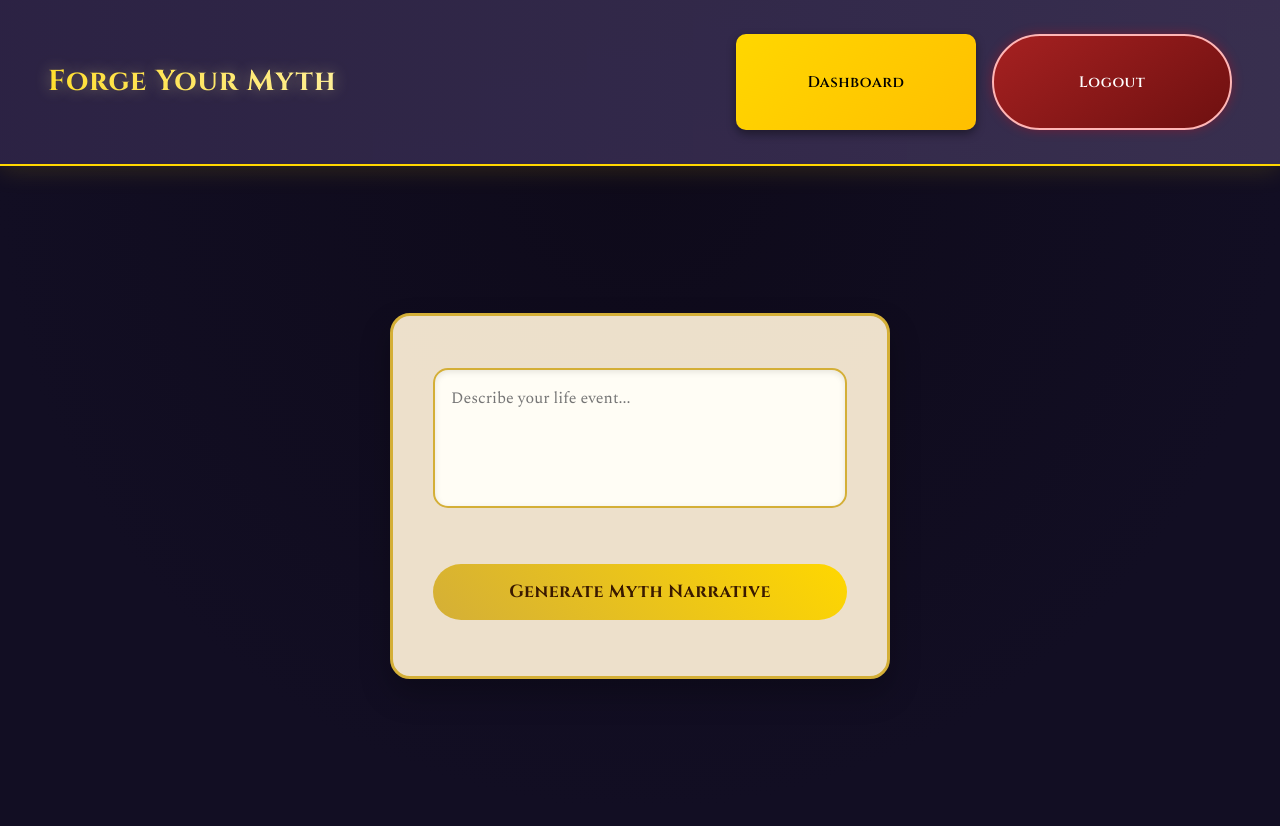
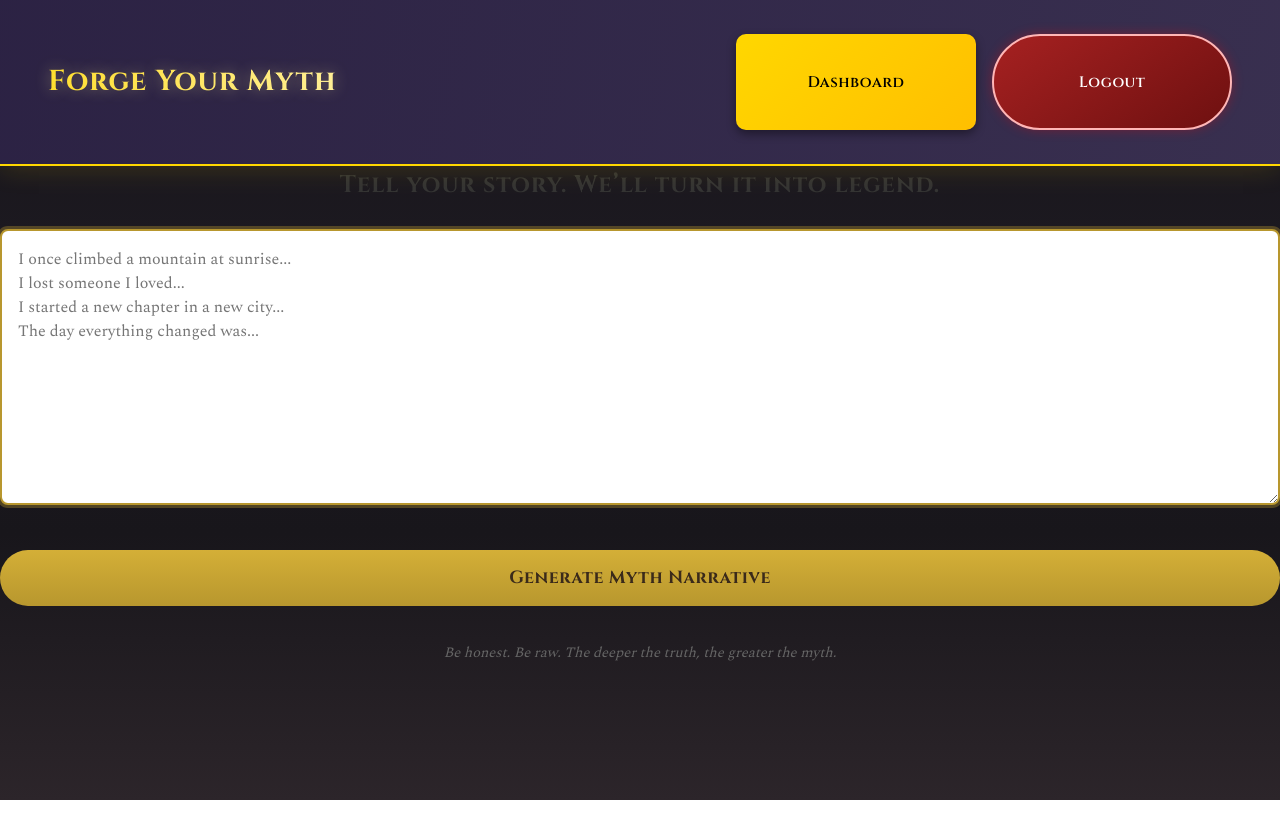
Before and after one commit to saicharan1962/mythforge-frontend, a React (Create React App) app: page /create in a window 1280 px wide. After the commit the page ends 800 px from the top, so only its background shows below. Built offline with nearby package versions, Linux system fonts and the light colour scheme.

Commit message:
Admin dashboard and error codes

```diff
--- a/src/api/api.js
+++ b/src/api/api.js
@@ -1,21 +1,14 @@
 // src/api/api.js
 import axios from "axios";
 
-/**
- * Create a preconfigured Axios instance for MythForge API calls
- * Backend: http://localhost:5001/api
- */
 const api = axios.create({
-  baseURL: "http://localhost:5001/api", // ✅ matches your backend port and prefix
+  baseURL: "http://localhost:5001/api",
   headers: {
     "Content-Type": "application/json",
   },
 });
 
-/**
- * Request interceptor
- * Attach JWT token to every outgoing request
- */
+// Attach token to every request
 api.interceptors.request.use((config) => {
   const token = localStorage.getItem("token");
   if (token) {
@@ -26,17 +19,14 @@ api.interceptors.request.use((config) => {
   return config;
 });
 
-/**
- * Response interceptor
- * If backend responds 401 => clear token and redirect to login
- */
+// Handle errors globally
 api.interceptors.response.use(
   (res) => res,
   (err) => {
     if (err.response?.status === 401) {
       console.error("🔒 Unauthorized — Redirecting to /auth");
       localStorage.removeItem("token");
-      window.location.href = "/auth"; // Redirect to login page
+      window.location.href = "/auth";
     } else if (err.response) {
       console.error(
         `❌ API Error [${err.response.status}]:`,
@@ -45,6 +35,7 @@ api.interceptors.response.use(
     } else {
       console.error("❌ API Connection Error:", err.message);
     }
+
     return Promise.reject(err);
   }
 );
--- a/src/pages/AdminDashboard.css
+++ b/src/pages/AdminDashboard.css
@@ -1,77 +1,104 @@
-/* src/pages/CreateMyth.css */
+/* src/pages/AdminDashboard.css */
 
-.create-page {
+.admin-container {
   display: flex;
   justify-content: center;
-  align-items: center;
-  min-height: calc(100vh - 140px);
-  padding: 2rem;
-  background: radial-gradient(circle at top, #0e0a1a, #120e23 70%);
+  padding: 40px 0;
+  background: #0e0a1a;
+  min-height: 100vh;
+  color: #f8e6b5;
 }
 
-.create-card {
-  background: rgba(244, 232, 209, 0.97);
-  padding: 2.5rem;
-  border-radius: 20px;
-  border: 3px solid #d4af37;
-  width: 100%;
-  max-width: 500px;
-  box-shadow: 0 15px 30px rgba(0, 0, 0, 0.25);
-  transition: transform 0.2s ease;
+.admin-card {
+  background: rgba(255, 255, 255, 0.05);
+  padding: 30px;
+  border-radius: 16px;
+  width: 90%;
+  max-width: 1100px;
+  backdrop-filter: blur(12px);
+  box-shadow: 0 0 40px rgba(255, 215, 0, 0.25);
 }
 
-.create-card:hover {
-  transform: translateY(-4px);
+.admin-title {
+  text-align: center;
+  font-size: 38px;
+  color: #ffd700;
+  text-shadow: 0 0 12px rgba(255, 215, 0, 0.6);
 }
 
-.create-card h2 {
+.admin-subtitle {
   text-align: center;
-  color: #b8972e;
-  font-family: "Cinzel", serif;
-  margin-bottom: 1.5rem;
-  font-size: 1.8rem;
-  text-shadow: 0 0 10px #ffd70088;
+  margin-bottom: 20px;
+  font-size: 18px;
+  opacity: 0.8;
 }
 
-.create-card textarea {
+.admin-table {
   width: 100%;
-  height: 140px;
-  padding: 1rem;
-  border: 2px solid #d4af37;
-  border-radius: 15px;
-  margin-bottom: 1.5rem;
-  background: #fffdf5;
-  font-family: 'Spectral', serif;
-  font-size: 1rem;
-  resize: none;
-  box-shadow: inset 0 2px 6px rgba(0, 0, 0, 0.1);
+  border-collapse: collapse;
+  margin-top: 20px;
 }
 
-.create-card textarea:focus {
-  outline: none;
-  border-color: #ffd700;
-  box-shadow: 0 0 8px #ffd700aa;
+.admin-table th,
+.admin-table td {
+  padding: 12px 15px;
+  border-bottom: 1px solid rgba(255, 255, 255, 0.15);
+  text-align: left;
 }
 
-.create-card button {
-  width: 100%;
-  padding: 1rem;
-  background: linear-gradient(45deg, #d4af37, #ffd700);
-  color: #3a1a00;
-  border: none;
-  border-radius: 50px;
-  font-weight: bold;
-  font-size: 1.1rem;
-  cursor: pointer;
-  transition: background 0.3s, transform 0.2s;
+.admin-table th {
+  color: #ffd700;
+  font-size: 16px;
+  text-transform: uppercase;
+  opacity: 0.9;
 }
 
-.create-card button:hover:not(:disabled) {
-  background: linear-gradient(45deg, #ffd700, #ffcc33);
-  transform: translateY(-2px);
+.admin-table tr:hover {
+  background: rgba(255, 255, 255, 0.05);
 }
 
-.create-card button:disabled {
-  opacity: 0.7;
-  cursor: not-allowed;
+/* TOGGLE SWITCH */
+.switch {
+  position: relative;
+  display: inline-block;
+  width: 46px;
+  height: 24px;
 }
+
+.switch input {
+  opacity: 0;
+  width: 0;
+  height: 0;
+}
+
+.slider {
+  position: absolute;
+  cursor: pointer;
+  top: 0;
+  left: 0;
+  right: 0;
+  bottom: 0;
+  background-color: #b23a48;
+  transition: 0.4s;
+  border-radius: 24px;
+}
+
+.slider:before {
+  position: absolute;
+  content: "";
+  height: 18px;
+  width: 18px;
+  left: 4px;
+  bottom: 3px;
+  background-color: white;
+  transition: 0.4s;
+  border-radius: 50%;
+}
+
+input:checked + .slider {
+  background-color: #2ecc71;
+}
+
+input:checked + .slider:before {
+  transform: translateX(22px);
+}
--- a/src/pages/CreateMyth.css
+++ b/src/pages/CreateMyth.css
@@ -1,63 +1,43 @@
-/* CreateMyth.css */
-
-.create-page {
-  display: flex;
-  justify-content: center;
-  align-items: center;
-  min-height: calc(100vh - 140px);
-  padding: 2rem;
-}
-
-.create-card {
-  background: rgba(244,232,209,0.97);
-  padding: 2.5rem;
-  border-radius: 20px;
-  border: 3px solid #d4af37;
-  width: 50%;
-  max-width: 200%;
-  box-shadow: 0 15px 30px rgba(0,0,0,0.2);
+.error-banner {
+  background: #ffebee;
+  color: #c62828;
+  padding: 12px 16px;
+  border-radius: 8px;
+  margin-bottom: 20px;
+  font-size: 0.95rem;
+  border-left: 4px solid #c62828;
 }
 
 .create-card h2 {
+  margin-bottom: 12px;
+  color: #333;
   text-align: center;
-  color: #b8972e;
-  margin-bottom: 1.5rem;
 }
 
-.create-card textarea {
-  width: 100%;
-  height: 120px;
-  padding: 1rem;
-  border: 2px solid #d4af37;
-  border-radius: 15px;
-  margin-bottom: 1rem;
-  background: #fffdf5;
-  font-family: 'Spectral', serif;
-  font-size: 1rem;
+.hint {
+  text-align: center;
+  color: #666;
+  font-size: 0.9rem;
+  margin-top: 20px;
+  font-style: italic;
 }
 
-.create-card select {
-  width: 100%;
-  padding: 1rem;
-  border: 2px solid #d4af37;
-  border-radius: 50px;
-  margin-bottom: 1rem;
-  background: #fffdf5;
-  font-size: 1rem;
+button.loading {
+  opacity: 0.8;
+  cursor: not-allowed;
 }
 
-.create-card button {
-  width: 100%;
-  padding: 1rem;
-  background: linear-gradient(45deg, #d4af37, #ffd700);
-  color: #3a1a00;
-  border: none;
-  border-radius: 50px;
-  font-weight: bold;
-  font-size: 1.1rem;
+.spinner {
+  display: inline-block;
+  width: 16px;
+  height: 16px;
+  border: 2px solid #fff;
+  border-top: 2px solid transparent;
+  border-radius: 50%;
+  animation: spin 1s linear infinite;
+  margin-right: 8px;
 }
 
-.create-card button:disabled {
-  opacity: 0.7;
-  cursor: not-allowed;
+@keyframes spin {
+  to { transform: rotate(360deg); }
 }
--- a/src/pages/CreateMyth.jsx
+++ b/src/pages/CreateMyth.jsx
@@ -1,3 +1,4 @@
+// src/pages/CreateMyth.jsx
 import React, { useState, useContext } from "react";
 import { useNavigate } from "react-router-dom";
 import api from "../api/api";
@@ -7,28 +8,67 @@ import "./CreateMyth.css";
 const CreateMyth = () => {
   const [event, setEvent] = useState("");
   const [loading, setLoading] = useState(false);
+  const [error, setError] = useState("");
+
   const navigate = useNavigate();
   const { logout } = useContext(AuthContext);
 
   const handleSubmit = async (e) => {
     e.preventDefault();
-    if (!event.trim()) return alert("Please describe your life event.");
+    setError("");
+
+    if (!event.trim()) {
+      setError("Please describe your life event before forging a myth.");
+      return;
+    }
 
     setLoading(true);
+
     try {
-      // Backend automatically chooses deity & creates narrative
-      const res = await api.post("/myths", { event });
+      // STEP 1: Save the life event
+      const today = new Date().toLocaleDateString("en-CA");
 
-      // Navigate to the new myth detail
-      if (res.data?.myth?.myth_id) {
-        navigate(`/myth/${res.data.myth.myth_id}`);
+      const lifeEventRes = await api.post("/life-events", {
+        title: event.split("\n")[0].slice(0, 100) || "My Life Event",
+        description: event.trim(),
+        event_type: "general",
+        event_date: today,
+      });
+
+      const lifeEvent = lifeEventRes.data;
+      console.log("Life Event Saved:", lifeEvent);
+
+      if (!lifeEvent?.event_id) {
+        throw new Error("Life event was created but no ID was returned.");
+      }
+
+      // ⭐⭐⭐ STEP 2 FIXED — Generate myth using the EVENT TEXT ⭐⭐⭐
+      console.log("Generating myth from event text:", event);
+
+      const mythRes = await api.post("/myths", {
+  event_id: lifeEvent.event_id
+});
+
+      const myth = mythRes.data?.myth || mythRes.data;
+
+      if (myth?.myth_id) {
+        navigate(`/myth/${myth.myth_id}`);
       } else {
-        alert("Myth created successfully!");
+        console.warn("Myth created without myth_id, redirecting to list");
         navigate("/myths");
       }
+
     } catch (err) {
       console.error("Myth creation failed:", err);
-      alert("Failed to create myth. Please try again.");
+
+      const msg =
+        err.response?.data?.error ||
+        err.message ||
+        "Something went wrong. Please try again.";
+
+      setError(msg);
+      setTimeout(() => setError(""), 8000);
+
     } finally {
       setLoading(false);
     }
@@ -45,7 +85,7 @@ const CreateMyth = () => {
 
   return (
     <>
-      {/* === Navbar === */}
+      {/* Navbar */}
       <nav className="dashboard-navbar">
         <h1 className="navbar-title">Forge Your Myth</h1>
         <div className="nav-buttons">
@@ -58,20 +98,45 @@ const CreateMyth = () => {
         </div>
       </nav>
 
-      {/* === Create Form === */}
+      {/* Main Create Form */}
       <div className="create-page">
         <div className="create-card">
+          <h2>Tell your story. We’ll turn it into legend.</h2>
+
+          {error && <div className="error-banner">{error}</div>}
+
           <form onSubmit={handleSubmit}>
             <textarea
-              placeholder="Describe your life event..."
+              placeholder="I once climbed a mountain at sunrise...
+I lost someone I loved...
+I started a new chapter in a new city...
+The day everything changed was..."
               value={event}
               onChange={(e) => setEvent(e.target.value)}
-              required
+              rows={10}
+              disabled={loading}
+              autoFocus
             />
-            <button type="submit" disabled={loading}>
-              {loading ? "Forging your myth..." : "Generate Myth Narrative"}
+
+            <button
+              type="submit"
+              disabled={loading || !event.trim()}
+              className={loading ? "loading" : ""}
+            >
+              {loading ? (
+                <>
+                  <span className="spinner"></span>
+                  Forging Your Myth...
+                </>
+              ) : (
+                "Generate Myth Narrative"
+              )}
             </button>
           </form>
+
+          <p className="hint">
+            Be honest. Be raw. The deeper the truth, the greater the myth.
+          </p>
         </div>
       </div>
     </>
--- a/src/pages/MythDetail.css
+++ b/src/pages/MythDetail.css
@@ -195,3 +195,12 @@
     line-height: 1.8rem;
   }
 }
+
+/* Applied ONLY during screenshot */
+.download-capture * {
+  color: white !important;   /* dark brown text */
+  opacity: 1 !important;
+  text-shadow: none !important;
+  font-weight: bold;
+  font: Arial;
+}
--- a/src/pages/PublicMyth.jsx
+++ b/src/pages/PublicMyth.jsx
@@ -1,3 +1,5 @@
+//PublicMyth.jsx//
+
 import React, { useEffect, useState } from "react";
 import { useParams } from "react-router-dom";
 import api from "../api/api";
```
Also changed, not shown: src/pages/AdminDashboard.jsx (+27 -8 lines), src/pages/MythDetail.jsx (+20 -9 lines).
